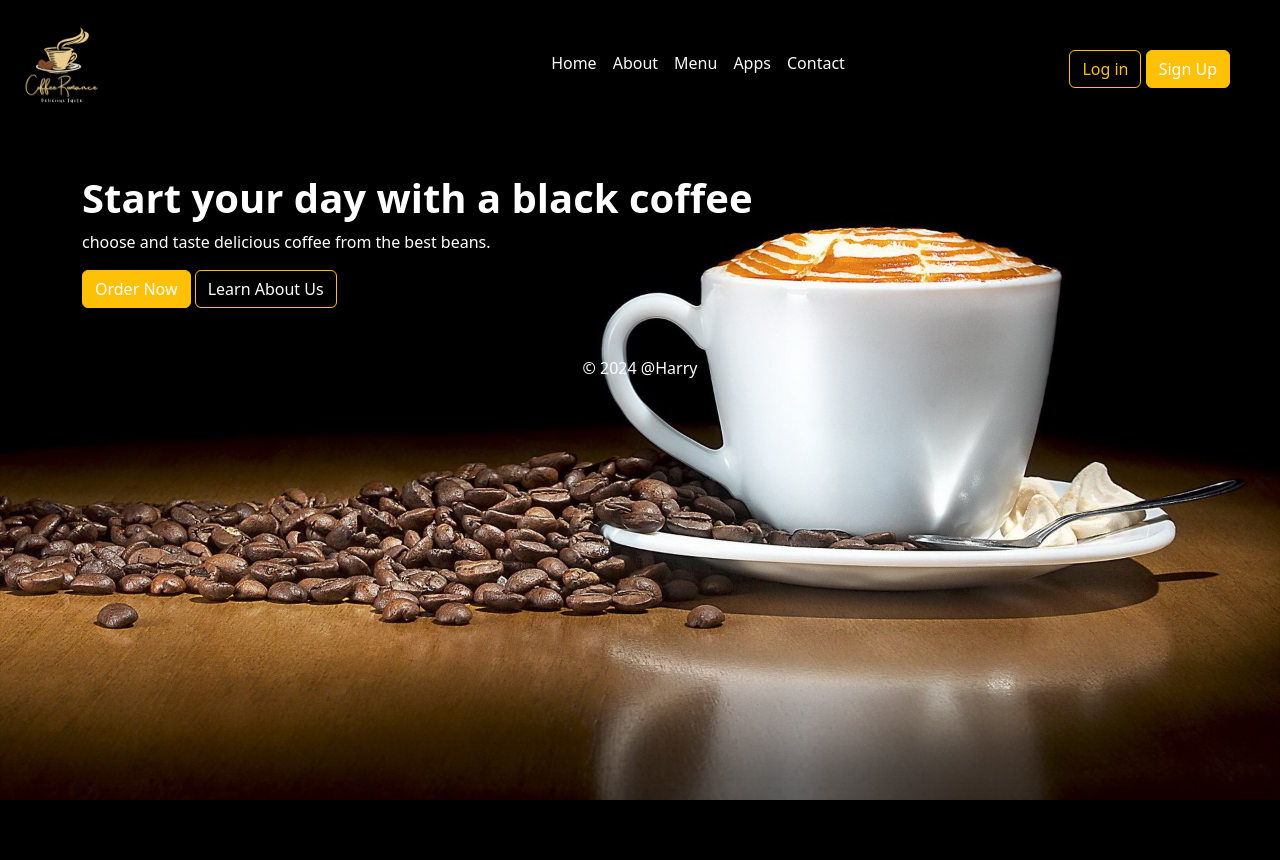
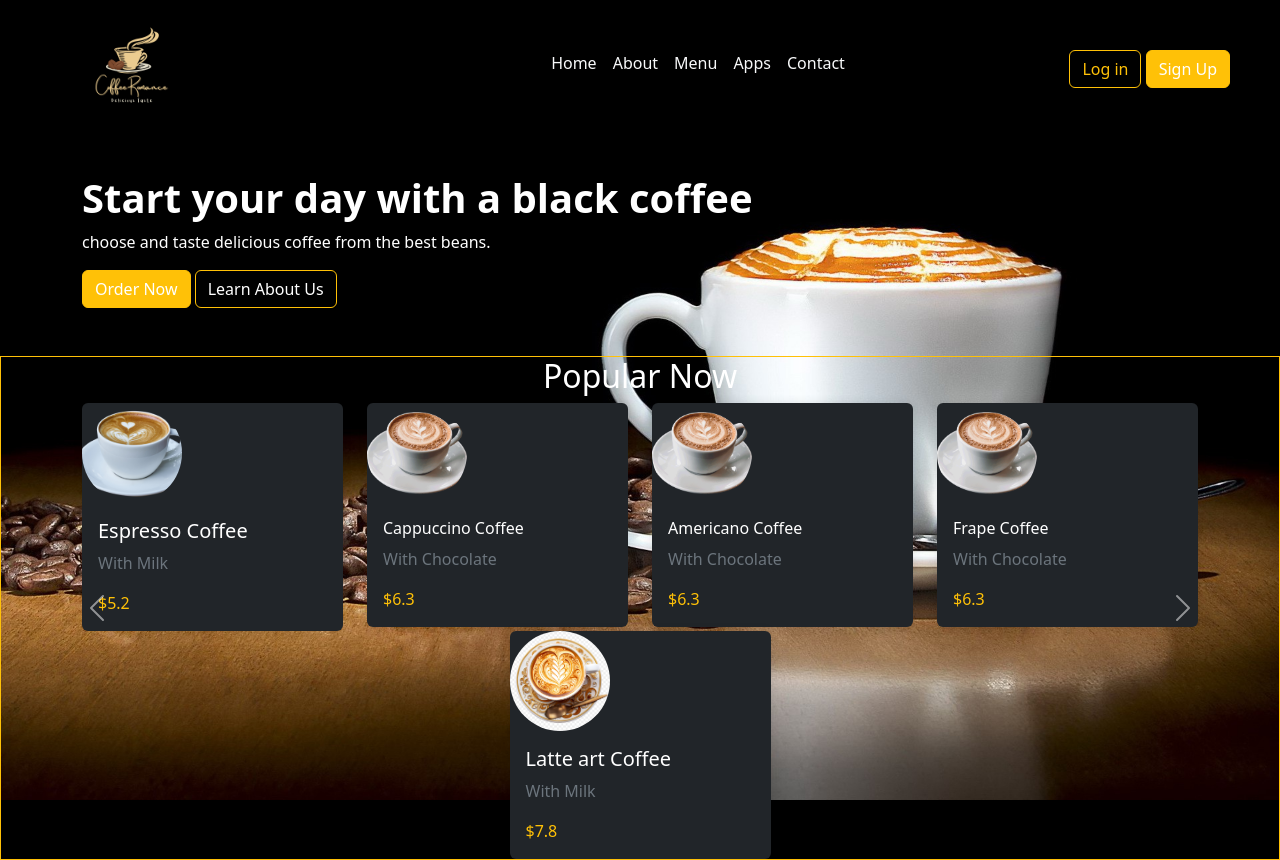
Before and after one commit to cabreraharry/CoffeeShopWeb_Proj, a PHP site: page / in a window 1280 px wide. Before the commit the page ends 800 px from the top, so only its background shows below. Run offline with PHP 8.4, Linux system fonts and the light colour scheme.

Commit message:
carousel added

```diff
--- a/index.html
+++ b/index.html
@@ -18,7 +18,7 @@
 
   <!-- NAVIGATION BAR -->
   <nav class="navbar navbar-expand-lg navbar-dark">
-      <div class="container-fluid">
+      <div class="container">
           <a class="navbar-brand" href="#">
               <img class="d-inline-block align-top" height="100" width="100" src="img/CoffeeLogo.png" alt="logo">
           </a>
@@ -55,10 +55,81 @@
       <button type="button" class="btn btn-outline-warning text-white">Learn About Us</button>
   </div>
 
-  <!-- Footer -->
-  <footer class="text-center mt-5 text-white">
-      <p>© 2024 @Harry</p>
-  </footer>
+  <!-- CAROUSEL -->
+<div id="coffeeCarousel" class="carousel slide bg-transparent border border-warning mt-5" data-bs-ride="carousel">
+    <div class="carousel-inner">
+      <div class="carousel-item active">
+        <div class="container">
+          <!-- "Popular Now" Message -->
+          <div class="row justify-content-center">
+            <h2 class="text-center text-white">Popular Now</h2>
+          </div>
+          <div class="row justify-content-center">
+            <div class="col-3">
+              <div class="card d-flex bg-dark">
+                <img src="img/espresso.png" class="card-img-left rounded-circle" alt="Espresso">
+                <div class="card-body text-white">
+                  <h5 class="card-title">Espresso Coffee</h5>
+                  <p class="card-text text-secondary">With Milk</p>
+                  <p class="card-text text-warning">$5.2</p>
+                </div>
+              </div>
+            </div>
+            <div class="col-3">
+              <div class="card d-flex bg-dark">
+                <img src="img/cappucino.png" class="card-img-left rounded-circle" alt="Cappuccino">
+                <div class="card-body text-white">
+                  <h6 class="card-title">Cappuccino Coffee</h6>
+                  <p class="card-text text-secondary">With Chocolate</p>
+                  <p class="card-text text-warning">$6.3</p>
+                </div>
+              </div>
+            </div>
+            <div class="col-3">
+              <div class="card d-flex bg-dark">
+                <img src="img/cappucino.png" class="card-img-left rounded-circle" alt="Cappuccino">
+                <div class="card-body text-white">
+                  <h6 class="card-title">Americano Coffee</h6>
+                  <p class="card-text text-secondary">With Chocolate</p>
+                  <p class="card-text text-warning">$6.3</p>
+                </div>
+              </div>
+            </div>
+            <div class="col-3">
+              <div class="card d-flex bg-dark">
+                <img src="img/cappucino.png" class="card-img-left rounded-circle" alt="Cappuccino">
+                <div class="card-body text-white">
+                  <h6 class="card-title">Frape Coffee</h6>
+                  <p class="card-text text-secondary">With Chocolate</p>
+                  <p class="card-text text-warning">$6.3</p>
+                </div>
+              </div>
+            </div>
+            <div class="col-3">
+              <div class="card d-flex bg-dark">
+                <img src="img/latte.jpg" class="card-img-left rounded-circle" alt="Latte">
+                <div class="card-body text-white">
+                  <h5 class="card-title">Latte art Coffee</h5>
+                  <p class="card-text text-secondary">With Milk</p>
+                  <p class="card-text text-warning">$7.8</p>
+                </div>
+              </div>
+            </div>
+          </div>
+        </div>
+      </div>
+    </div>
+
+    <!-- Carousel Controls -->
+    <button class="carousel-control-prev" type="button" data-bs-target="#coffeeCarousel" data-bs-slide="prev">
+      <span class="carousel-control-prev-icon" aria-hidden="true"></span>
+      <span class="visually-hidden">Previous</span>
+    </button>
+    <button class="carousel-control-next" type="button" data-bs-target="#coffeeCarousel" data-bs-slide="next">
+      <span class="carousel-control-next-icon" aria-hidden="true"></span>
+      <span class="visually-hidden">Next</span>
+    </button>
+  </div>
 
   <script src="https://cdn.jsdelivr.net/npm/bootstrap@5.3.2/dist/js/bootstrap.bundle.min.js" integrity="<KEY>" crossorigin="anonymous"></script>
 </body>
--- a/style.css
+++ b/style.css
@@ -2,7 +2,7 @@
     background-image: url(img/bg.jpg);
     background-size: 100% auto;
     background-repeat: no-repeat;
-    background-attachment: fixed;
+    /* background-attachment: fixed; */
 }
 
 .top-buttons {
@@ -16,3 +16,24 @@
 .navbar {
     background-color: rgba(0, 0, 0, 0.5);
 }
+
+.carousel-item {
+    background: transparent;
+}
+
+.border-warning {
+    border-color: yellow;
+}
+
+.card {
+    border: none;
+    box-shadow: 0px 0px 10px rgba(0, 0, 0, 0.1);
+}
+
+.card-img-left {
+    width: 100px;
+    height: 100px;
+    object-fit: cover;
+    float: left;
+    margin-right: 20px;
+}
```
Also changed, not shown: img/cappucino.png (added), img/espresso.png (added), img/latte.jpg (added).
